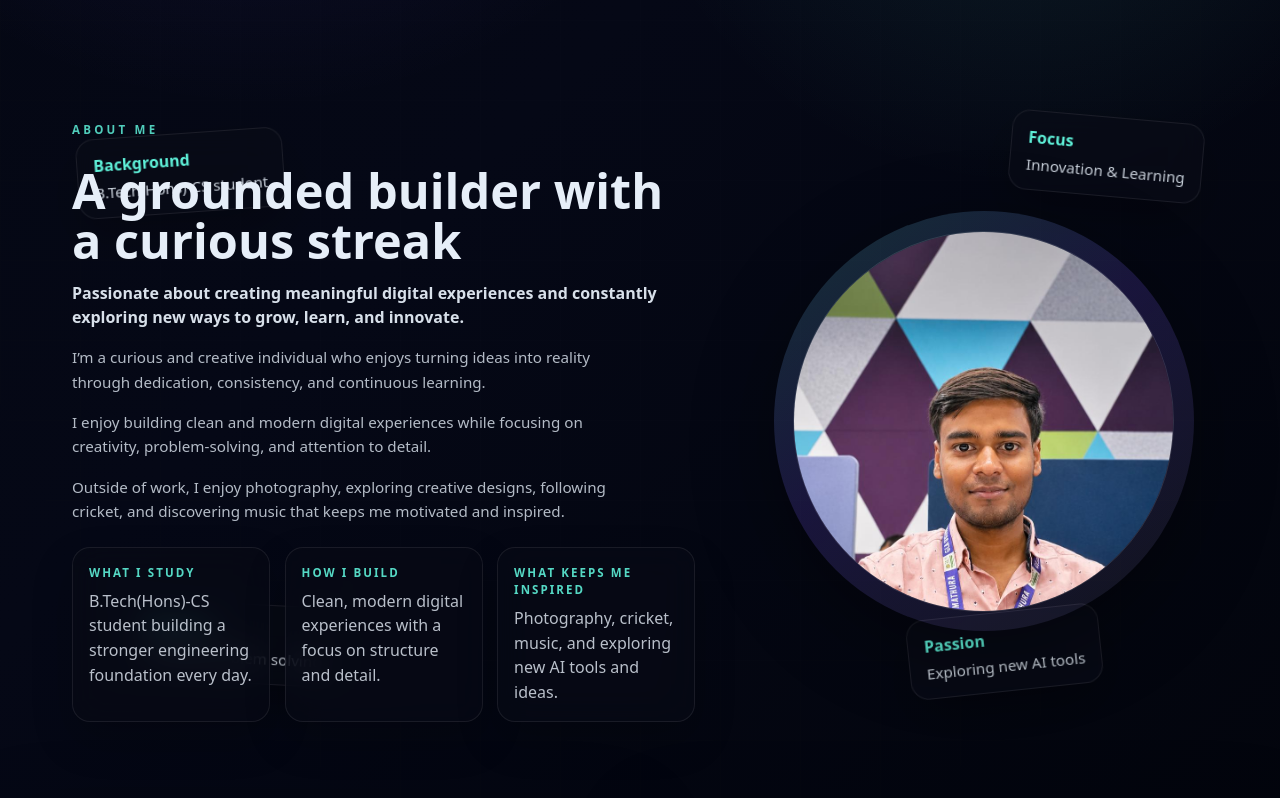
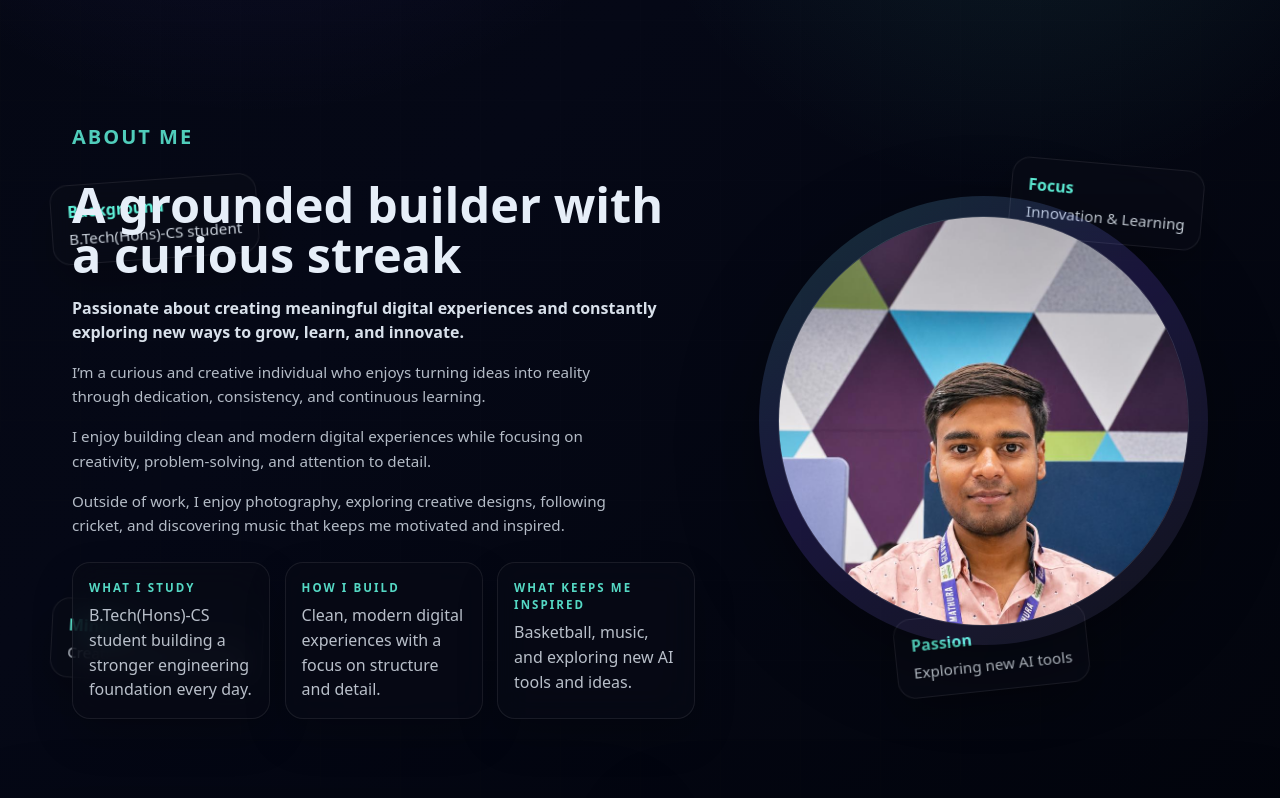
Before and after one commit to Shikhar28-web/Portfolio, a React (Vite) app: page / in a window 1280 px wide. Shown: the part 780-1578 px from the top of the page. Built offline with nearby package versions, Linux system fonts and the light colour scheme.

Commit message:
css done

```diff
--- a/components/ui/demo.tsx
+++ b/components/ui/demo.tsx
@@ -24,7 +24,7 @@ export function SplineSceneBasic() {
     },
     {
       title: 'What keeps me inspired',
-      text: 'Photography, cricket, music, and exploring new AI tools and ideas.',
+      text: 'Basketball, music, and exploring new AI tools and ideas.',
     },
   ]
   const floatingBadges = [
--- a/src/index.css
+++ b/src/index.css
@@ -307,7 +307,6 @@ canvas {
 }
 
 .about-portrait-frame {
-  width: min(100%, 420px);
   aspect-ratio: 1;
   padding: clamp(0.9rem, 2vw, 1.2rem);
   border-radius: 999px;
@@ -356,15 +355,15 @@ canvas {
 }
 
 .about-badges .box1 {
-  top: 15%;
-  left: 6%;
+  top: 21%;
+  left: 4%;
   --float-duration: 11s;
   --float-delay: -2s;
   --badge-rotate: -4deg;
 }
 
 .about-badges .box2 {
-  top: 14%;
+  top: 20%;
   right: 6%;
   --float-duration: 13s;
   --float-delay: -5s;
@@ -373,7 +372,7 @@ canvas {
 
 .about-badges .box3 {
   bottom: 14%;
-  left: 10%;
+  left: 4%;
   --float-duration: 12s;
   --float-delay: -3s;
   --badge-rotate: 3deg;
@@ -381,7 +380,7 @@ canvas {
 
 .about-badges .box4 {
   bottom: 12%;
-  right: 14%;
+  right: 15%;
   --float-duration: 14s;
   --float-delay: -6s;
   --badge-rotate: -6deg;
@@ -573,11 +572,12 @@ canvas {
 }
 
 .section-label {
+  font-size: 20px;
   margin: 0 0 0.75rem;
   color: rgba(94, 240, 216, 0.85);
   text-transform: uppercase;
-  letter-spacing: 0.28em;
-  font-size: 0.72rem;
+  letter-spacing: 0.10em;
+
   font-weight: 700;
 }
 
```
